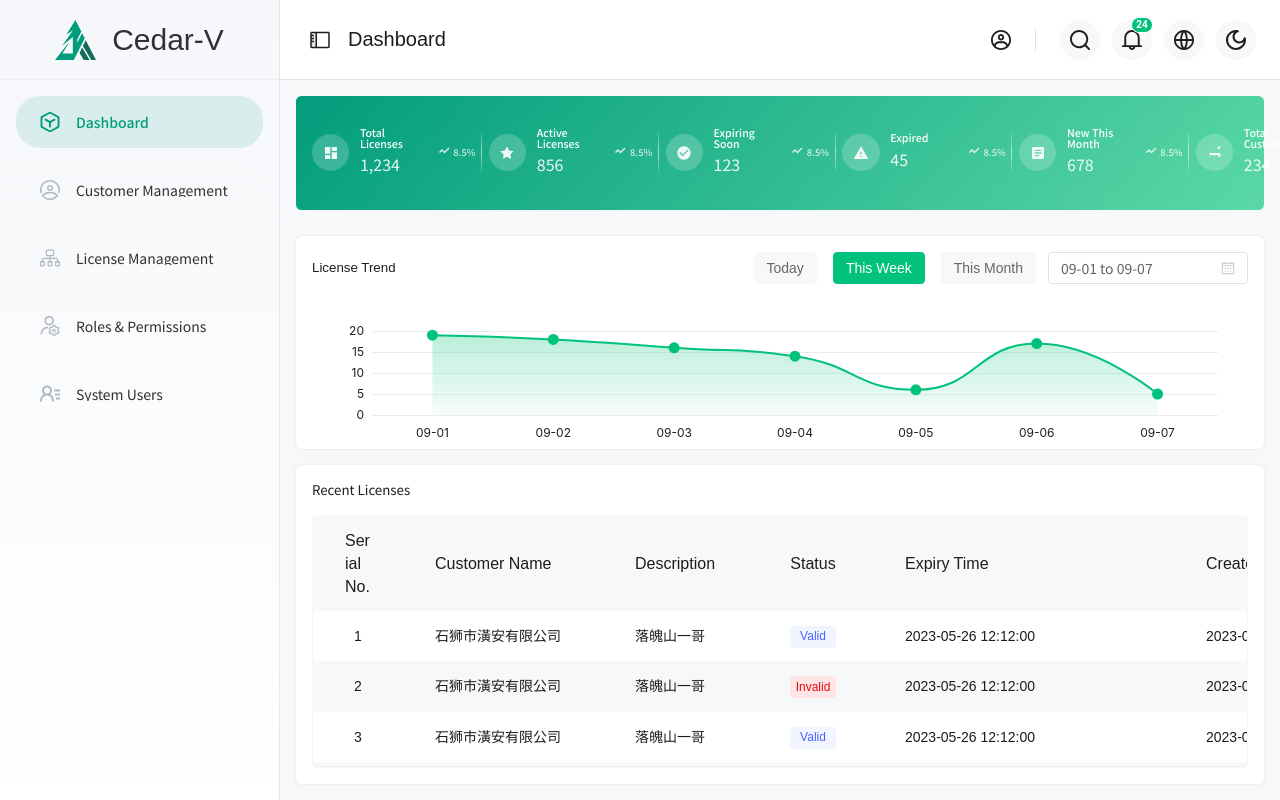
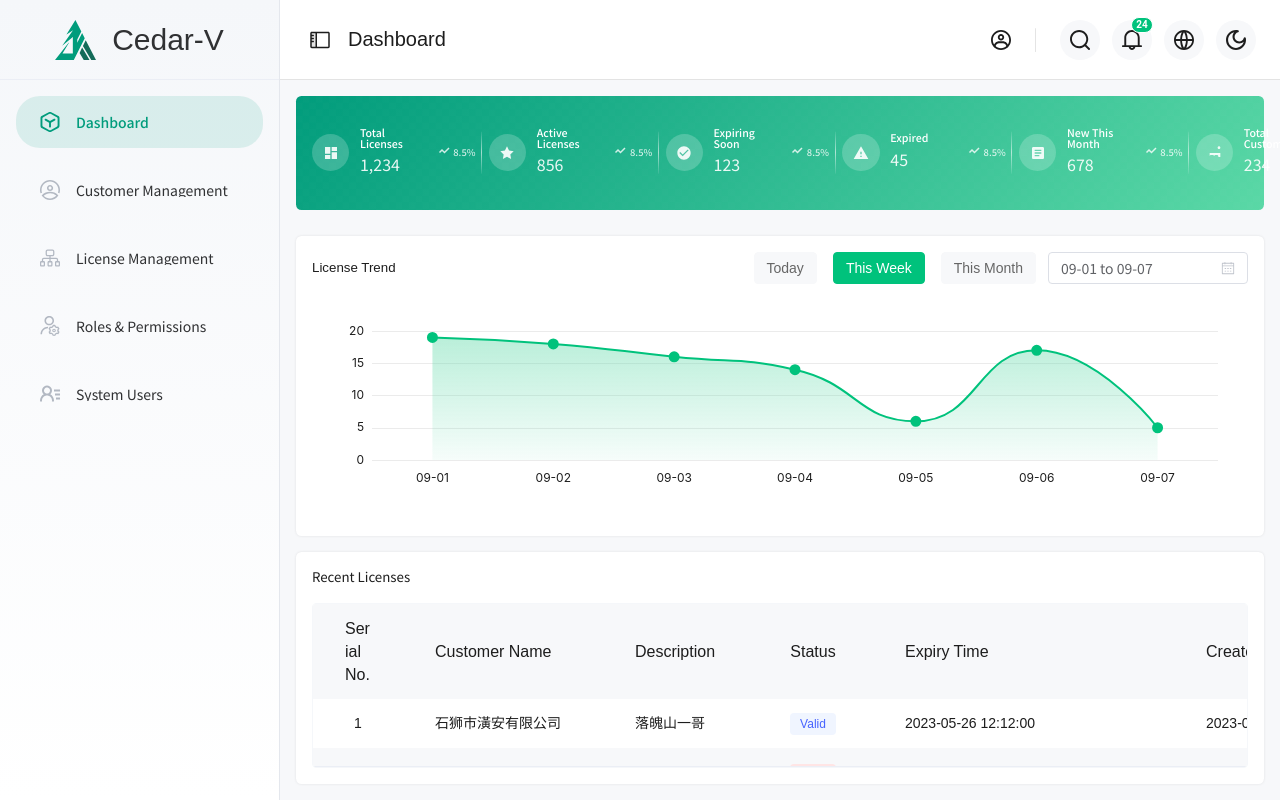
Before and after one commit to cedar-v/license-manager, a Vue app in the folder frontend/: page /dashboard in a window 1280 px wide. Built offline with nearby package versions, Linux system fonts and the light colour scheme; sample sign-in values are in the browser's storage.

Commit message:
fix：修复仪表盘页面，echarts图标显示不全

```diff
--- a/frontend/src/components/charts/LicenseTrendChart.vue
+++ b/frontend/src/components/charts/LicenseTrendChart.vue
@@ -147,7 +147,7 @@ const chartOption = computed(() => {
       left: 60,
       right: 30,
       top: 30,
-      bottom: 50,
+      bottom: 60,
       containLabel: false
     },
     xAxis: {
--- a/frontend/src/views/Dashboard.vue
+++ b/frontend/src/views/Dashboard.vue
@@ -317,10 +317,10 @@ const recentData = [
   min-height: 0; /* 防止flex子元素溢出 */
 }
 
-// 图表区域 - 占据40%高度
+// 图表区域 - 占据50%高度
 .chart-section {
-  flex: 0.4; /* 40%高度 */
-  min-height: 0;
+  flex: 0.5; /* 50%高度 */
+  min-height: 300px; /* 确保最小高度 */
   display: flex;
   flex-direction: column;
 }
```
